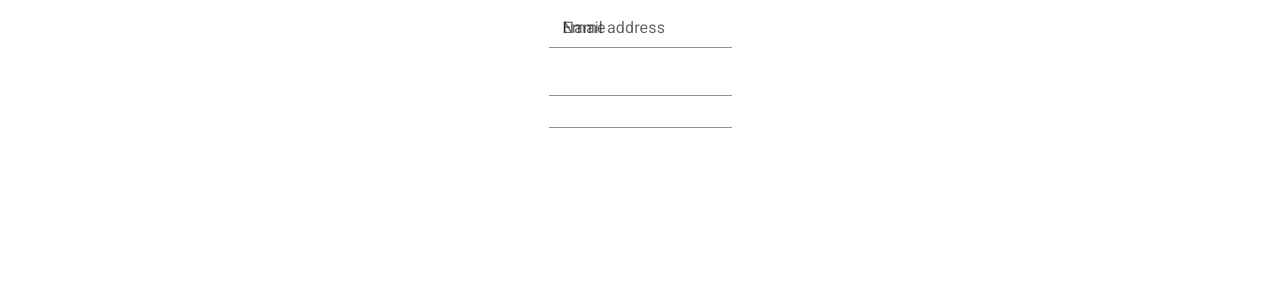
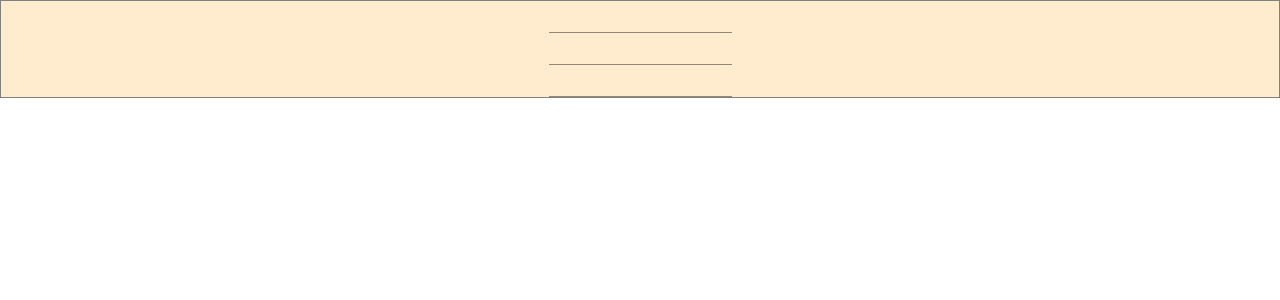
Before and after one commit to JithanRoy/ContactDetails, a React (Create React App) app: page /AddUser in a window 1280 px wide. Shown: the top 300 px of the page. Built offline with nearby package versions, Linux system fonts and the light colour scheme; the HTML template or start-up script is replaced by a standard one.

Commit message:
Adduser create initiate

```diff
--- a/src/App.js
+++ b/src/App.js
@@ -3,7 +3,7 @@ import {Routes, Route} from 'react-router-dom';
 import UserList  from './Components/userList/UserList';
 import Edit from './Components/Edit';
 import Delete from './Components/Delete';
-import AddUser from './Components/AddUser';
+import AddUser from './Components/AddUser/AddUser';
 
 function App() {
   return (
--- a/src/Components/AddUser.js
+++ /dev/null
@@ -1,23 +0,0 @@
-import React from 'react'
-import FormControl from '@mui/material/FormControl';
-import InputLabel from '@mui/material/InputLabel';
-import Input from '@mui/material/Input';
-import TextField from '@mui/material/Input';
-
-const AddUser = () => {
-  return (
-    <div className='App'>
-        <FormControl>
-            <InputLabel htmlFor="my-input">Email address</InputLabel>
-            <Input id="my-input" aria-describedby="my-helper-text" />
-
-            <InputLabel htmlFor="my-input">Name</InputLabel>
-            <Input id="my-input" aria-describedby="my-helper-text" />
-
-            <TextField id="standard-basic" label="Standard" variant="standard" />
-        </FormControl>
-    </div>
-  )
-}
-
-export default AddUser;
--- /dev/null
+++ b/src/Components/AddUser/AddUser.css
@@ -0,0 +1,6 @@
+.formGroup {
+    max-height: 1000px;
+    min-width: 500px;
+    background-color: blanchedalmond;
+    border: 1px solid gray;
+}
--- /dev/null
+++ b/src/Components/AddUser/AddUser.js
@@ -0,0 +1,56 @@
+import React from "react";
+import "./AddUser.css";
+import FormControl from "@mui/material/FormControl";
+import TextField from "@mui/material/Input";
+
+const AddUser = () => {
+  const [inputValue, setInputValue] = React.useState({
+    name: "",
+    email: "",
+    username: "",
+  });
+
+  const handleInputChange = (e) => {
+    const { name, email, username, value } = e.target;
+    setInputValue({
+      ...inputValue,
+      [name]: value,
+      [email]: value,
+      [username]: value,
+    });
+  };
+  return (
+    <div className="formGroup">
+      <FormControl>
+        <TextField
+          id="name-input"
+          name="name"
+          label="Name"
+          type="text"
+          value={inputValue.name}
+          onChange={handleInputChange}
+        />
+
+        <TextField
+          id="email-input"
+          name="email"
+          label="email"
+          type="email"
+          value={inputValue.name}
+          onChange={handleInputChange}
+        />
+
+        <TextField
+          id="username-input"
+          name="username"
+          label="username"
+          type="text"
+          value={inputValue.name}
+          onChange={handleInputChange}
+        />
+      </FormControl>
+    </div>
+  );
+};
+
+export default AddUser;
--- a/src/Components/userList/UserList.js
+++ b/src/Components/userList/UserList.js
@@ -26,8 +26,8 @@ const UserList = () => {
           <div>
               <h2>User ID : {user.id}</h2>
               <h4>Name : {user.name}</h4>
-              <p>Phone : {user.phone}</p>
-              <p>Email : {user.email}</p>
+              <p>Phone : {user.email}</p>
+              <p>Email : {user.username}</p>
           </div>
 
           <div>
```
